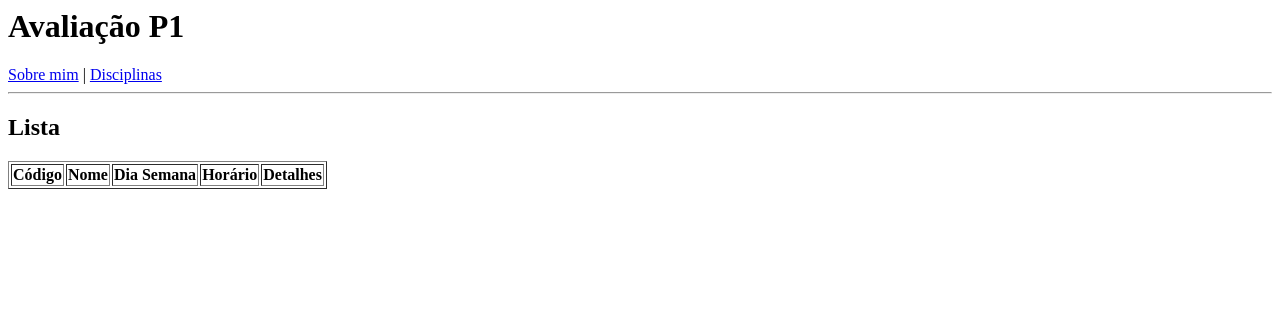
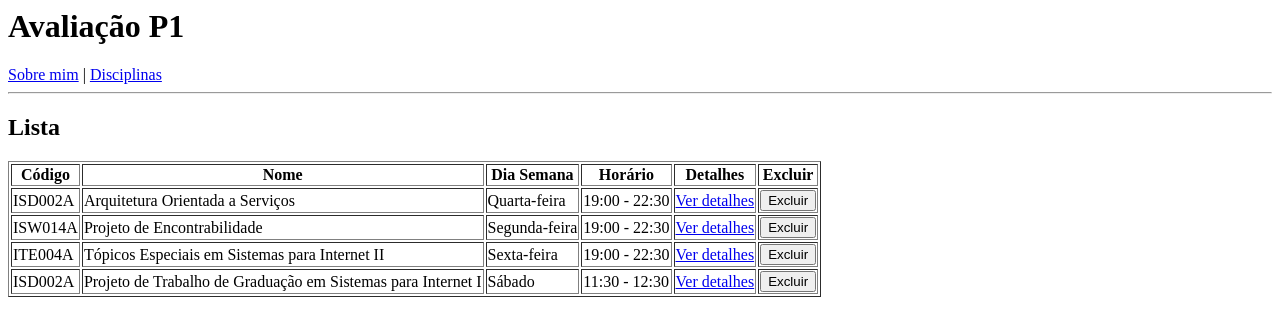
Before and after one commit to enzocsantos18/angular-a1, an Angular app: page /disciplinas in a window 1280 px wide. Shown: the top 336 px of the page. Built offline with nearby package versions, Linux system fonts and the light colour scheme.

Commit message:
5 files modified

```diff
--- a/src/app/app.module.ts
+++ b/src/app/app.module.ts
@@ -7,6 +7,7 @@ import { HelloComponent } from './hello.component';
 import { RouterModule } from '@angular/router';
 import { EnzoComponent } from './enzo/enzo.component';
 import { EnzoListaComponent } from './enzo-lista/enzo-lista.component';
+import { EnzoDisciplinasServiceService } from './enzo-disciplinas-service.service';
 
 @NgModule({
   imports: [
@@ -23,6 +24,7 @@ import { EnzoListaComponent } from './enzo-lista/enzo-lista.component';
     EnzoComponent,
     EnzoListaComponent,
   ],
+  providers: [EnzoDisciplinasServiceService],
   bootstrap: [AppComponent],
 })
 export class AppModule {}
--- a/src/app/enzo-disciplinas-service.service.ts
+++ b/src/app/enzo-disciplinas-service.service.ts
@@ -38,6 +38,12 @@ export class EnzoDisciplinasServiceService {
   ];
 
   constructor() {}
+
+  excluir(disciplina: string) {
+    this.displinasCursadas = this.displinasCursadas.filter(
+      (d) => d.codigo !== disciplina
+    );
+  }
 }
 
 interface disciplina {
--- a/src/app/enzo-lista/enzo-lista.component.html
+++ b/src/app/enzo-lista/enzo-lista.component.html
@@ -7,5 +7,15 @@
     <th>Dia Semana</th>
     <th>Horário</th>
     <th>Detalhes</th>
+    <th>Excluir</th>
+  </tr>
+
+  <tr *ngFor="let disciplina of disciplinasService.displinasCursadas">
+    <td>{{ disciplina.codigo }}</td>
+    <td>{{ disciplina.nome }}</td>
+    <td>{{ disciplina.diaDaSemana }}</td>
+    <td>{{ disciplina.horario }}</td>
+    <td><a href="#">Ver detalhes</a></td>
+    <td><button (click)="excluir(disciplina.codigo)">Excluir</button></td>
   </tr>
 </table>
--- a/src/app/enzo-lista/enzo-lista.component.ts
+++ b/src/app/enzo-lista/enzo-lista.component.ts
@@ -1,4 +1,5 @@
 import { Component, OnInit } from '@angular/core';
+import { EnzoDisciplinasServiceService } from '../enzo-disciplinas-service.service';
 
 @Component({
   selector: 'app-enzo-lista',
@@ -6,7 +7,11 @@ import { Component, OnInit } from '@angular/core';
   styleUrls: ['./enzo-lista.component.css'],
 })
 export class EnzoListaComponent implements OnInit {
-  constructor() {}
+  constructor(public disciplinasService: EnzoDisciplinasServiceService) {}
 
   ngOnInit() {}
+
+  excluir(disciplina: string) {
+    this.disciplinasService.excluir(disciplina);
+  }
 }
--- a/src/app/enzo/enzo.component.ts
+++ b/src/app/enzo/enzo.component.ts
@@ -1,15 +1,13 @@
 import { Component, OnInit } from '@angular/core';
+import { EnzoDisciplinasServiceService } from '../enzo-disciplinas-service.service';
 
 @Component({
   selector: 'app-enzo',
   templateUrl: './enzo.component.html',
-  styleUrls: ['./enzo.component.css']
+  styleUrls: ['./enzo.component.css'],
 })
 export class EnzoComponent implements OnInit {
+  constructor() {}
 
-  constructor() { }
-
-  ngOnInit() {
-  }
-
+  ngOnInit() {}
 }
```
